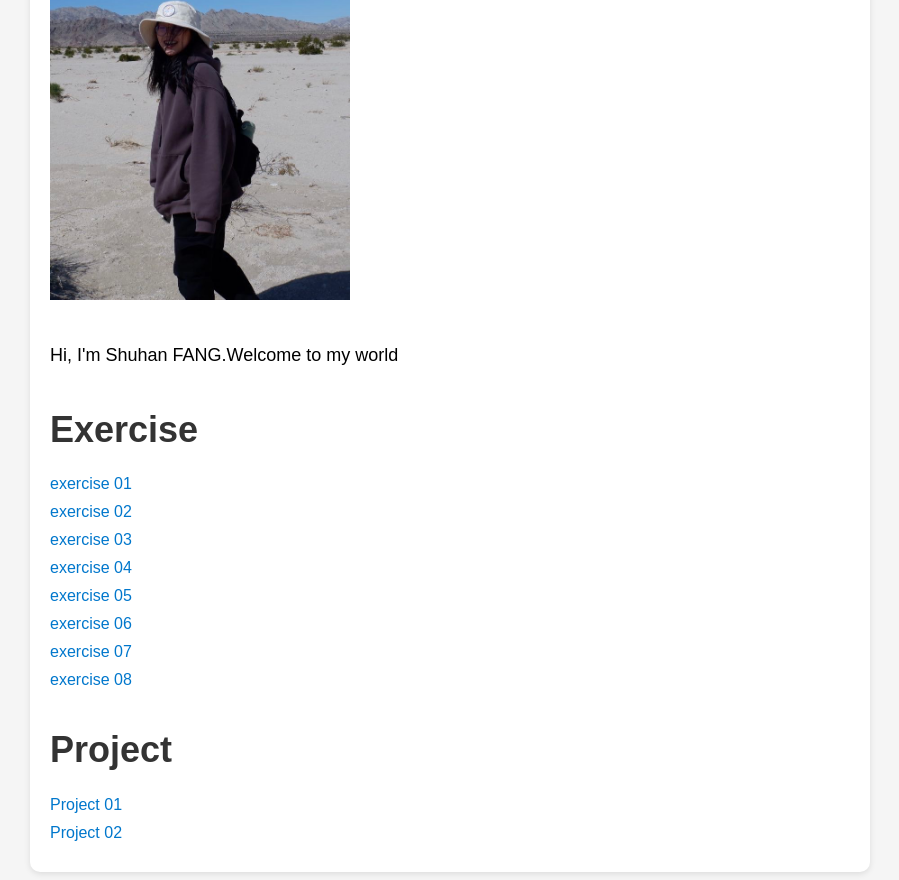
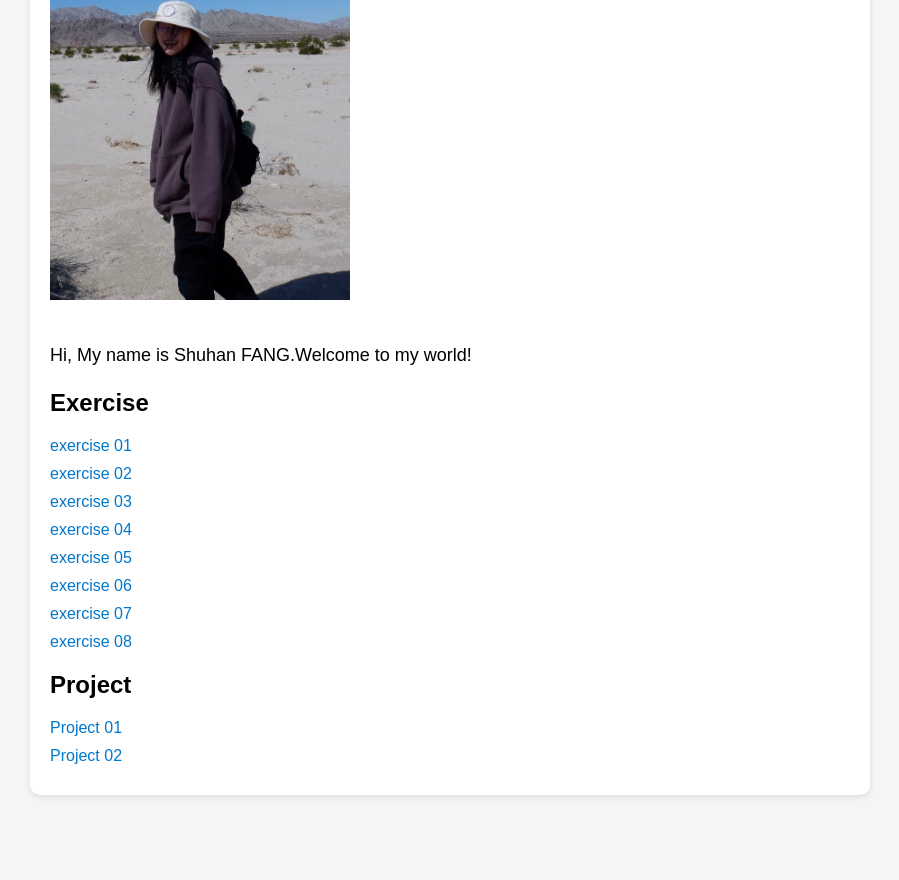
Before and after one commit to ShuhanFang/sf3154coding, a plain HTML site: page index.html in a window 1280 px wide. Shown: the part 387-1267 px from the top of the page, without its empty margins (190-1089 px from the left). After the commit the page ends 1190 px from the top, so only its background shows below. Drawn offline with Linux system fonts and the light colour scheme.

Commit message:
Update index.html

```diff
--- a/index.html
+++ b/index.html
@@ -6,15 +6,16 @@
     <meta name="viewport" content="width=device-width, initial-scale=1.0">
     <title>SHUHAN</title>
     <link rel="stylesheet" href="style.css">
+    <link rel="stylesheet" href="https://cdnjs.cloudflare.com/ajax/libs/font-awesome/5.15.3/css/all.min.css">
 </head>
 <body>
     <div>
         <h1>Hello World</h1>
         <img src="Shuhan.jpg" alt="">
-        <p>Hi, I'm Shuhan FANG.Welcome to my world</p>
+        <p>Hi, My name is Shuhan FANG.Welcome to my world!</p>
 
-        <h1>Exercise</h1>
-        <ul>
+        <h2>Exercise</h2>
+        <ul class="exercise-list">
             <a href="../sf3154coding/Exercixe/exercise01/index.html"><li>exercise 01</li></a>
             <a href="../sf3154coding/Exercixe/exercise02/index.html"><li>exercise 02</li></a>
             <a href="../sf3154coding/Exercixe/exercise03/index.html"><li>exercise 03</li></a>
@@ -24,8 +25,8 @@
             <a href="../sf3154coding/Exercixe/exercise07/index.html"><li>exercise 07</li></a>
             <a href="../sf3154coding/Exercixe/exercise08/index.html"><li>exercise 08</li></a>
 
-        <h1>Project</h1>
-        <ul>
+        <h2>Project</h2>
+        <ul class="project-list">
             <a href="../sf3154coding/Project/project01/index.html"><li>Project 01</li></a>
             <a href="../sf3154coding/Project/projectfinal/index.html"><li>Project 02</li></a>
 
```
